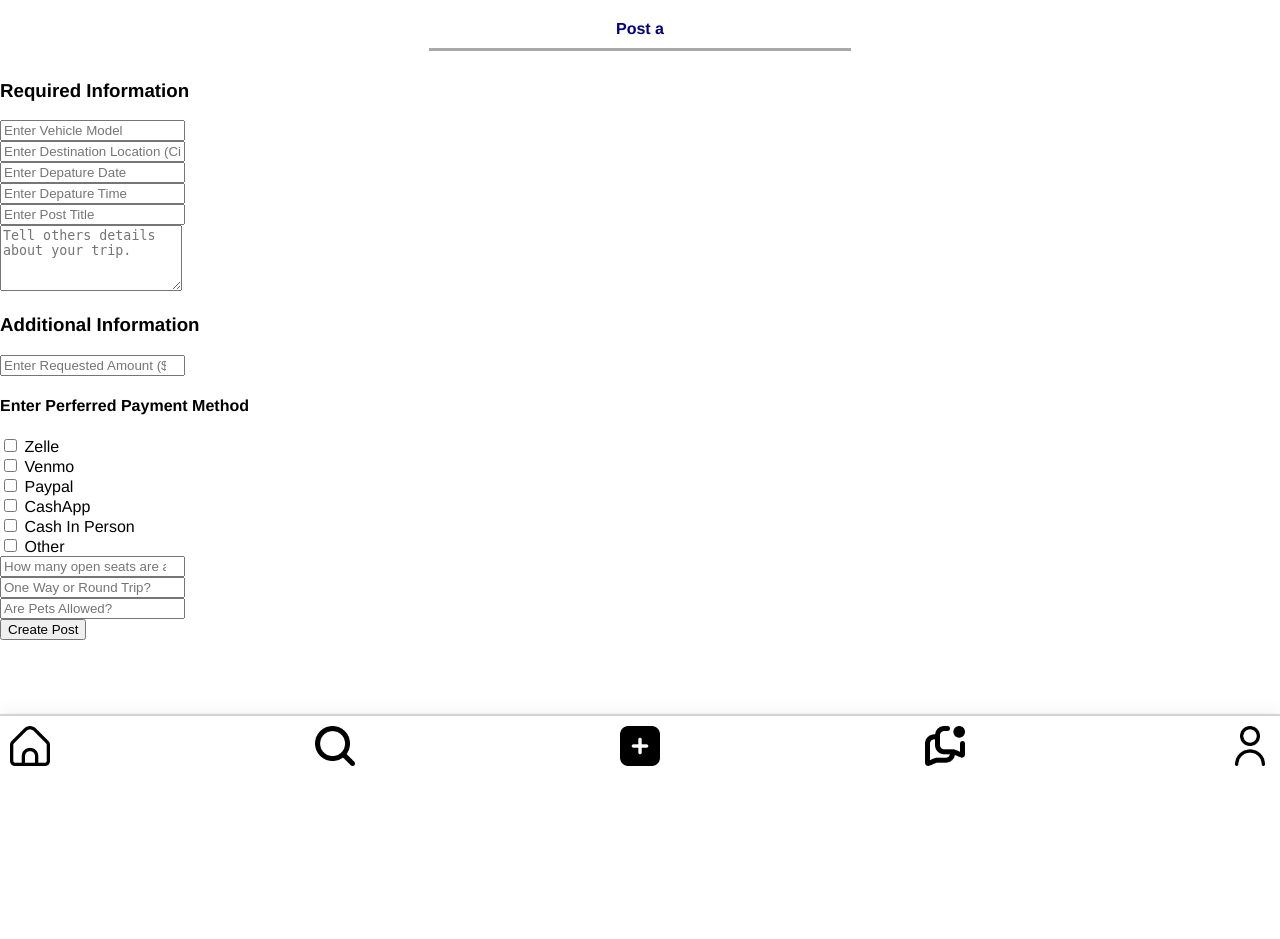
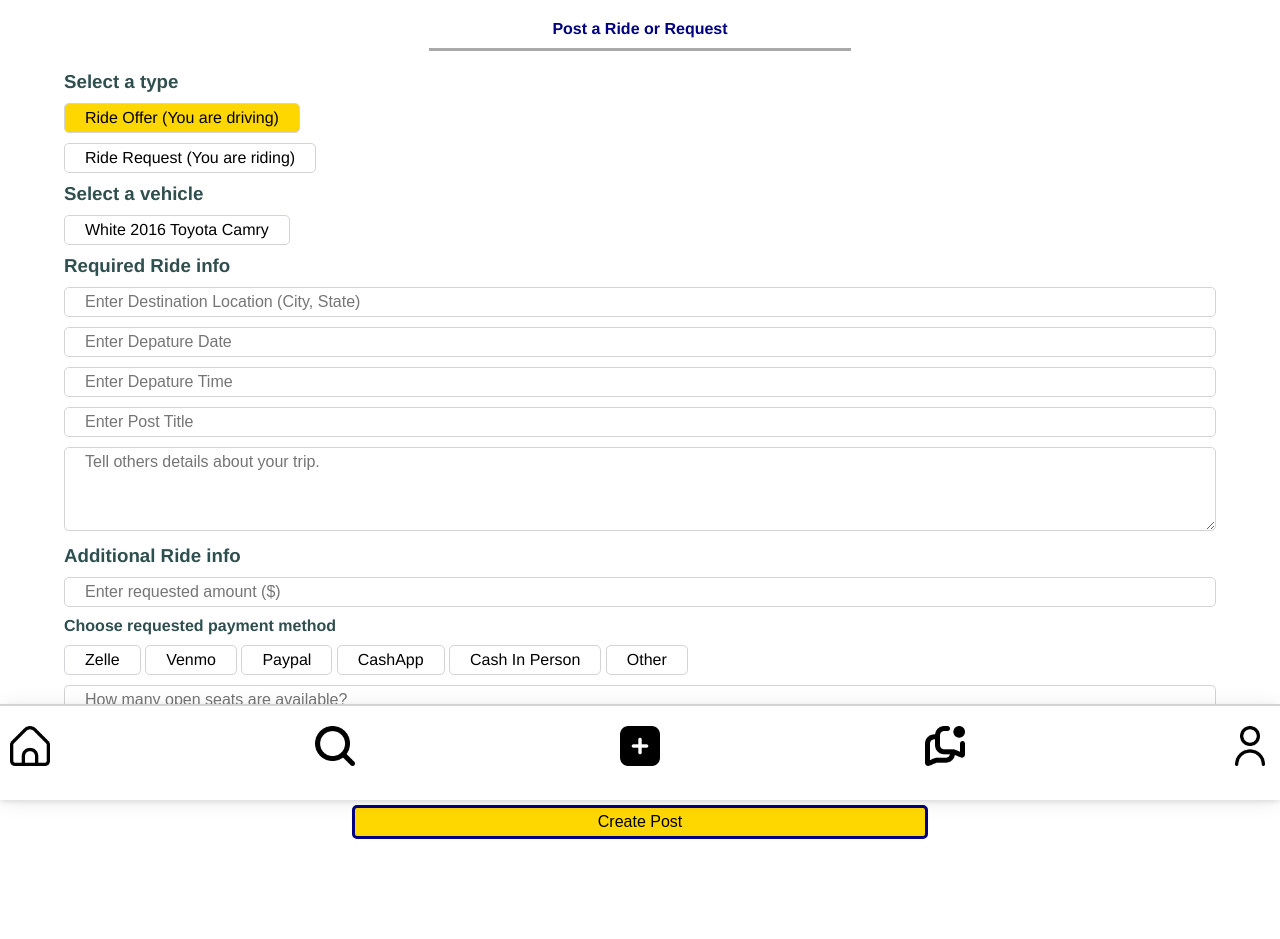
Before and after one commit to brenden-matteson/jacks-ride, a Node server app: page /add-post in a window 1280 px wide. Before the commit the page ends 766 px from the top, so only its background shows below. Run offline with Node 20, Linux system fonts and the light colour scheme.

Commit message:
Added styling to post form. Added server-side functionality to read form data and add post to db. Added listener script to dynamically update form based on if request or offer is selected.

```diff
--- a/jacks-ride/index.js
+++ b/jacks-ride/index.js
@@ -30,6 +30,7 @@ db.connect()
 
 // middleware
 app.use(express.static("public"));
+app.use(express.urlencoded({ extended: true }));
 
 // global variables
 // current user (DUMMY)
@@ -38,6 +39,10 @@ let user = [
         creator_id: 1,
         user_id: "bmm598",
         name: "Brenden Matteson",
+        vehicle_make: "Toyota",
+        vehicle_model: "Camry",
+        vehicle_year: 2016,
+        vehicle_color: "White",
     }
 ];
 
@@ -61,12 +66,12 @@ async function getRides(filter) {
             TO_CHAR(r.departure_time, 'HH12:MI AM') AS departure_time,
             r.seats_available,
             r.destination,
-            r.creator_user_id,
+            r.creator_id,
             TO_CHAR(r.date_created, 'MM-DD-YYYY') AS date_created,
             u.name AS creator_name,
             u.user_id AS creator_username
         FROM rides r
-        LEFT JOIN users u ON r.creator_user_id = u.creator_id
+        LEFT JOIN users u ON r.creator_id = u.creator_id
     `;
 
     // helper filters for filtering query results
@@ -77,7 +82,6 @@ async function getRides(filter) {
     if (filter && filter.trim() !== "" && filter.trim() !== "all") {
         params.push(`%${filter.toLowerCase()}%`);
         const idx = params.length;
-        console.log(idx);
         conditions.push(
             `(LOWER(r.ride_type) LIKE $${idx})`
         );
@@ -98,14 +102,8 @@ async function getRides(filter) {
     return result.rows;
 }
 
-let rides = await getRides("");
-
 // get home page
 app.get("/", async (req, res) => {
-
-    const __pagename = "JacksRide Feed";
-    const __path = "/home";
-
     try {
         // verification check
         if (!loggedIn) {
@@ -192,14 +190,15 @@ app.get("/search", async (req, res) => {
 // get new post
 app.get("/add-post", async (req, res) => {
 
-    const __pagename = "Post a";
+    const __pagename = "Post a Ride or Request";
     const __path = req.route.path;
 
     try {
         res.render("add-post.ejs", {
             __dirname,
             __pagename,
-            __path
+            __path,
+            user: user[0]
         });
     }
     catch (error)
@@ -210,23 +209,77 @@ app.get("/add-post", async (req, res) => {
 });
 
 app.post("/add-post", async (req, res) => {
-    const creatorUserId = user[0].creator_id;
-    const creatorName   = user[0].name;
+    const creatorId = user[0].creator_id;
 
-    /* const {
-        title,
-        content,
-        ingredients,
-        instructions,
-        tags,
-        diet,
-        cook_time,
-        difficulty,
-        img
+    const {
+        ride_type,
+        vehicle,
+        destination_location,
+        depature_date,
+        depature_time,
+        post_title,
+        trip_details,
+        amount_requested,
+        payment1,
+        payment2,
+        payment3,
+        payment4,
+        payment5,
+        payment6,
+        seats_available,
+        trip_type,
+        pets_allowed,
     } = req.body;
-     */
 
-    console.log(req.body);
+    const payment_types = [payment1, payment2, payment3, payment4, payment5, payment6];
+    const payments = payment_types.filter(payment => payment != undefined);
+    let vehicle_details = [];
+    if (vehicle)
+    {
+        vehicle_details = vehicle.split(",");
+    }
+
+    try {
+        await db.query(
+            `
+            INSERT INTO rides
+                (title, body, ride_type, ride_date, one_way_two_way,
+                    pets, payment_amount, payment_type, departure_time,
+                    seats_available, destination, vehicle_color,
+                    vehicle_year, vehicle_make, vehicle_model,
+                    creator_id)
+            VALUES
+                ($1,   $2,   $3,  $4,          $5,
+                    $6,  $7,   $8,    $9,
+                    $10, $11, $12,
+                    $13, $14, $15,
+                    $16)
+            `,
+            [
+                post_title,
+                trip_details,
+                ride_type.toTitleCase(),
+                depature_date,
+                trip_type,
+                pets_allowed,
+                amount_requested,
+                payments.toLocaleString(),
+                depature_time,
+                seats_available,
+                destination_location,
+                vehicle_details[0] || null,
+                vehicle_details[1] || null,
+                vehicle_details[2] || null,
+                vehicle_details[3] || null,
+                creatorId
+            ]
+        );
+
+        res.redirect("/");
+    } catch (error) {
+        console.error("Error inserting post:", error.stack);
+        res.status(500).send("Error creating post");
+    }
 });
 
 // get notifications page
--- /dev/null
+++ b/jacks-ride/public/js/form-listener.js
@@ -0,0 +1,38 @@
+const form = document.getElementById('post_offer_form');
+
+form.addEventListener('change', (event) => {
+  // Check if the changed element is a radio button in the 'contact' group
+  if (event.target.matches('input[type="radio"][name="ride_type"]')) {
+    console.log('Selected value:', event.target.value);
+
+    const vehicle_section = document.getElementById("select_vehicle");
+    const vehicle = document.getElementById("vehicle");
+    const payment_method = document.getElementById("payment_method");
+    const amount_requested = document.getElementById("amount_requested");
+    const seats_available_section = document.getElementById("seats_available_section");
+    const seats_available = document.getElementById("seats_available");
+    const yes_pet_button = document.getElementById("pets-ok");
+
+    if (event.target.value == "request")
+    {
+        vehicle_section.style.display = "none";
+        vehicle.required = false;
+        vehicle.checked = false;
+        payment_method.textContent = "Choose available payment method(s)";
+        amount_requested.placeholder = "Enter the amount you are willing to contribute ($)";
+        seats_available_section.style.display = "none";
+        seats_available.required = false;
+        yes_pet_button.labels[0].textContent = "Bringing a pet";
+    }
+    else
+    {
+        vehicle_section.style.display = "block";
+        vehicle.required = true;
+        payment_method.textContent = "Choose requested payment method(s)";
+        amount_requested.placeholder = "Enter requested amount ($)";
+        seats_available_section.style.display = "block";
+        seats_available.required = true;
+        yes_pet_button.labels[0].textContent = "Pets OK";
+    }
+  }
+});
--- a/jacks-ride/public/styles/add-post.css
+++ b/jacks-ride/public/styles/add-post.css
@@ -0,0 +1,68 @@
+h3, h4 {
+    color: darkslategray;
+    margin: 0;
+    margin-top: 10px;
+}
+
+.form-container {
+    display: flex;
+    flex-direction: column;
+    gap: 10px;
+    margin-bottom: 100px;
+    margin-left: 5%;
+    margin-right: 5%;
+    transition: 0.5s;
+}
+
+.form-group button[type="submit"] {
+    background-color: gold;
+    border: 3px solid navy;
+    width: 50%;
+    margin-left: 25%;
+}
+
+.form-group input, button, textarea {
+    padding: 5px 20px;
+    width: 100%;
+    box-sizing: border-box;
+    border-radius: 5px;
+    border: 1px solid lightgray;
+    margin-top: 10px;
+    font-size: 16px;
+    font-family: Arial, Helvetica, sans-serif;
+}
+
+.form-group input[type="checkbox"] {
+    position: absolute;
+    opacity: 0;
+    width: 0;
+    height: 0;
+}
+
+.form-group input[type="radio"] {
+    position: absolute;
+    opacity: 0;
+    width: 0;
+    height: 0;
+}
+
+.form-group label {
+    display: inline-block;
+    padding: 5px 20px;
+    background-color: white;
+    border: 1px solid #d4d4d8;
+    border-radius: 5px;
+    cursor: pointer;
+    user-select: none;
+    transition: all 0.2s ease;
+    margin-top: 10px;
+    font-size: 16px;
+}
+
+.form-group input[type="checkbox"]:checked + label {
+    background-color: gold;
+}
+
+.form-group input[type="radio"]:checked + label {
+    background-color: gold;
+}
--- a/jacks-ride/views/add-post.ejs
+++ b/jacks-ride/views/add-post.ejs
@@ -1,15 +1,22 @@
 <%- include("partials/header.ejs", { pageStylesheet: 'add-post' }) %>
 
+<script src="/js/form-listener.js" defer></script>
+
+<div class="form-container">
     <form id="post_offer_form" action="/add-post" method="post">
-    <div class="body-containter">
-        <div class="body-object">
-            <h3>Required Information</h3>
+        <div class="form-group">
+            <h3>Select a type</h3>
+            <input type="radio" checked id="offer" name="ride_type" value="offer" required checked>
+            <label for="offer">Ride Offer (You are driving)</label><br>
+            <input type="radio" id="request" name="ride_type" value="request" required>
+            <label for="request">Ride Request (You are riding)</label>
         </div>
+        <div class="form-group" id="select_vehicle">
+            <h3>Select a vehicle</h3>
+            <input type="checkbox" required id="vehicle" name="vehicle" value="<%= user.vehicle_color %>,<%= user.vehicle_year %>,<%= user.vehicle_make %>,<%= user.vehicle_model %>">
+            <label for="vehicle"><%= user.vehicle_color %> <%= user.vehicle_year %> <%= user.vehicle_make %> <%= user.vehicle_model %></label>
         </div>
-    <div class="form-group">
-        <input type="text" name="vehicle_model" required
-        placeholder="Enter Vehicle Model">
-    </div>
+        <h3>Required Ride info</h3>
         <div class="form-group">
             <input type="text" name="destination_location" required
             placeholder="Enter Destination Location (City, State)">
@@ -32,52 +39,52 @@
             <textarea name="trip_details" required
             placeholder="Tell others details about your trip." rows="4"></textarea>
         </div>
-    <div class="body-containter">
-        <div class="body-object">
-            <h3>Additional Information</h3>
-        </div>
+        <h3>Additional Ride info</h3>
+        <div class="form-group">
+            <input type="number" id="amount_requested" name="amount_requested" required
+            placeholder="Enter requested amount ($)">
         </div>
         <div class="form-group">
-        <input type="number" name="amount_requested" required
-        placeholder="Enter Requested Amount ($)">
-    </div>
-    <div class="form-group">
+            <h4 id="payment_method">Choose requested payment method</h4>
             <!--
             <input type="text" id="perfered_payment" required
             placeholder="Enter Perferred Payment Method">
             -->
-        <h4>Enter Perferred Payment Method</h4>
-        <input type="checkbox" name="payment1" value="Zelle">
-        <label for="payment1">Zelle</label><br>
-        <input type="checkbox" name="payment2" value="Venmo">
-        <label for="payment2">Venmo</label><br>
-        <input type="checkbox" name="payment3" value="Paypal">
-        <label for="payment3">Paypal</label><br>
-        <input type="checkbox" name="payment4" value="CashApp">
-        <label for="payment4">CashApp</label><br>
-        <input type="checkbox" name="payment5" value="Cash_In_Person">
-        <label for="payment5">Cash In Person</label><br>
-        <input type="checkbox" name="payment6" value="Other">
-        <label for="payment6">Other</label><br>
+            <input type="checkbox" id="payment1" name="payment1" value="Zelle">
+            <label for="payment1">Zelle</label>
+            <input type="checkbox" id="payment2" name="payment2" value="Venmo">
+            <label for="payment2">Venmo</label>
+            <input type="checkbox" id="payment3" name="payment3" value="Paypal">
+            <label for="payment3">Paypal</label>
+            <input type="checkbox" id="payment4" name="payment4" value="CashApp">
+            <label for="payment4">CashApp</label>
+            <input type="checkbox" id="payment5" name="payment5" value="Cash_In_Person">
+            <label for="payment5">Cash In Person</label>
+            <input type="checkbox" id="payment6" name="payment6" value="Other">
+            <label for="payment6">Other</label>
         </div>
-    <div class="form-group">
-        <input type="number" name="seats_available" required
+        <div class="form-group" id="seats_available_section">
+            <input type="number" id="seats_available" name="seats_available" required
             placeholder="How many open seats are available?">
         </div>
         <div class="form-group">
-        <input type="text" name="trip_type" required
-        placeholder="One Way or Round Trip?">
+            <input type="radio" id="one-way" name="trip_type" value="One Way" required checked>
+            <label for="one-way">One Way</label>
+            or
+            <input type="radio" id="two-way" name="trip_type" value="Two Way" required>
+            <label for="two-way">Round Trip</label>
         </div>
         <div class="form-group">
-        <input type="text" name="pets_allowed" required
-        placeholder="Are Pets Allowed?">
+            <input type="radio" id="no-pets" name="pets_allowed" value="No Pets" required checked>
+            <label for="no-pets">No Pets</label>
+            or
+            <input type="radio" id="pets-ok" name="pets_allowed" value="Pets OK" required>
+            <label for="pets-ok">Pets OK</label>
         </div>
+        <div class="form-group">
             <button type="submit">Create Post</button>
+        </div>
     </form>
-
+</div>
 
 <%- include("partials/navigation.ejs") %>
-
-<script>
-
-</script>
--- a/jacks-ride/views/home.ejs
+++ b/jacks-ride/views/home.ejs
@@ -12,8 +12,11 @@
                     <div class="tag-container">
                         <span class="ride-tag"><%= ride.ride_date %></span>
                         <span class="ride-tag"><%= ride.departure_time %></span>
-                        <% if (ride.payment_amount) { %>
+                        <% if (ride.ride_type == "Offer") { %>
                         <span class="ride-tag">$<%= ride.payment_amount %> Requested</span>
+                        <% } %>
+                        <% if (ride.ride_type == "Request") { %>
+                        <span class="ride-tag">Willing to pay $<%= ride.payment_amount %></span>
                         <% } %>
                         <span class="ride-tag"><%= ride.one_way_two_way %></span>
                         <span class="ride-tag"><%= ride.destination %></span>
--- a/jacks-ride/views/partials/header.ejs
+++ b/jacks-ride/views/partials/header.ejs
@@ -19,7 +19,7 @@
         </div>
         <% if (locals.__path=="/home") { %>
             <div class="header-container">
-                <div class="header-object" style="border-bottom: <%= filter_tab=="all" ? "3px solid navy" : "none" %>;">
+                <div class="header-object" style="border-bottom: <%= filter_tab=="all" || filter_tab=="" ? "3px solid navy" : "none" %>;">
                     <a href="<%= __dirname %>home?all"><div>All Rides</div></a>
                 </div>
                 <div class="header-object" style="border-bottom: <%= filter_tab=="request" ? "3px solid navy" : "none" %>;">
```
Also changed, not shown: jacks-ride/schema.sql (+12 -4 lines). Lines whose indentation alone changed are shown as unchanged.
